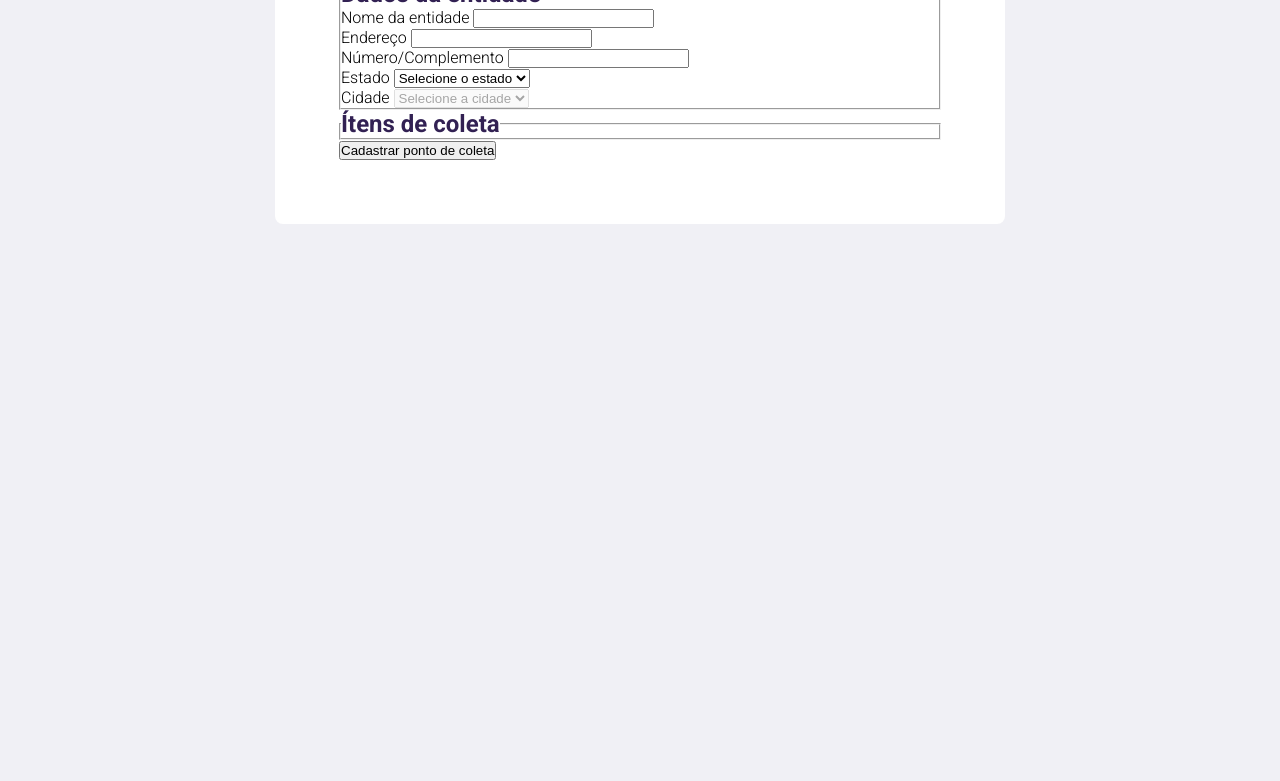
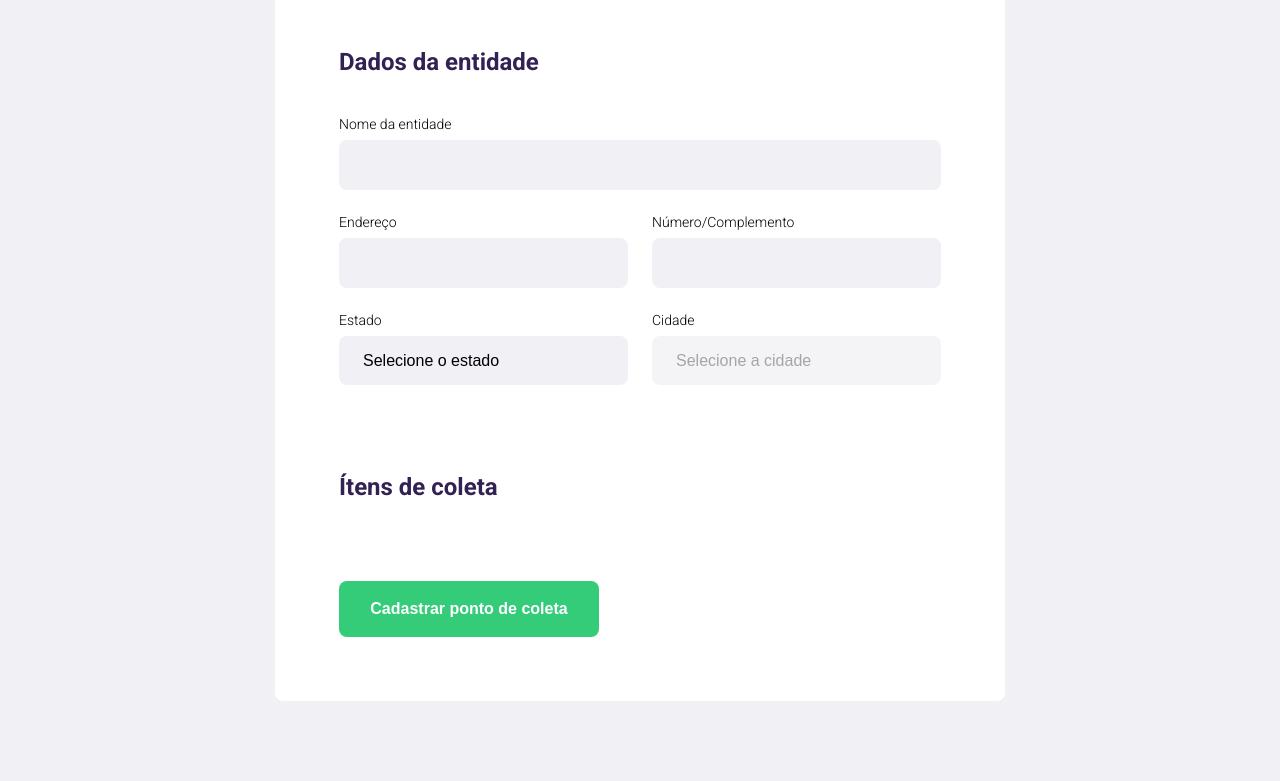
Before and after one commit to WelderRodrigues/NLW-Starter, a plain HTML site: page create-point.html in a window 1280 px wide. Shown: the part 294-1075 px from the top of the page. Before the commit the page ends 800 px from the top, so only its background shows below. Drawn offline with Linux system fonts and the light colour scheme.

Commit message:
create point css
terminado o css do formulario de criação de um ponto

```diff
--- a/styles/create-point.css
+++ b/styles/create-point.css
@@ -37,3 +37,71 @@ form {
     border-radius: 8px;
     max-width: 730px;
 }
+
+form h1 {
+    font-size: 36px;
+}
+
+form fieldset {
+    margin-top: 64px;
+    border: none;
+}
+
+form legend {
+    margin-bottom: 40px;
+}
+
+form legend h2 {
+    font-size: 24px;
+}
+
+form .field {
+    flex: 1;
+    display: flex;
+    flex-direction: column;
+    margin-bottom: 24px;
+}
+
+form .field-group {
+    display: flex;
+}
+
+form input, form select {
+    background-color: #f0f0f5;
+    border: 0;
+    padding: 16px 24px;
+    font-size: 16px;
+    border-radius: 8px;
+}
+
+form select {
+    -webkit-appearance: none;
+    -moz-appearance: none;
+    appearance: none;
+}
+
+form label {
+    font-size: 14px;
+    margin-bottom: 8px;
+}
+
+form .field-group .field + .field {
+    margin-left: 24px;
+}
+
+form button {
+    width: 260px;
+    height: 56px;
+    background-color: var(--primary-color);
+    border-radius: 8px;
+    color: #fff;
+    font-weight: bold;
+    font-size: 16px;
+    border: none;
+    margin-top: 40px;
+    transition: 1s;
+}
+
+form button:hover {
+    background-color: #2fb86e;
+}
```
